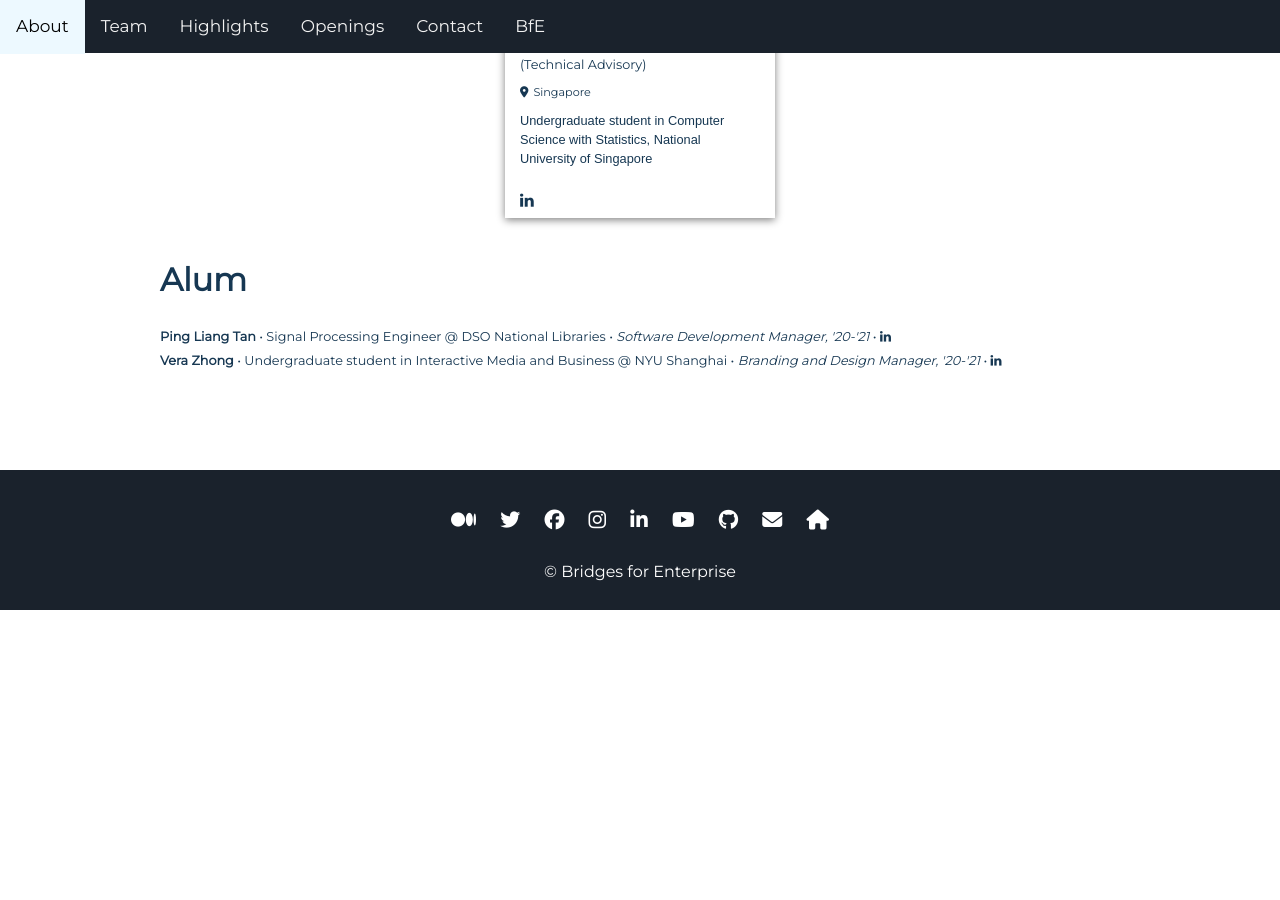
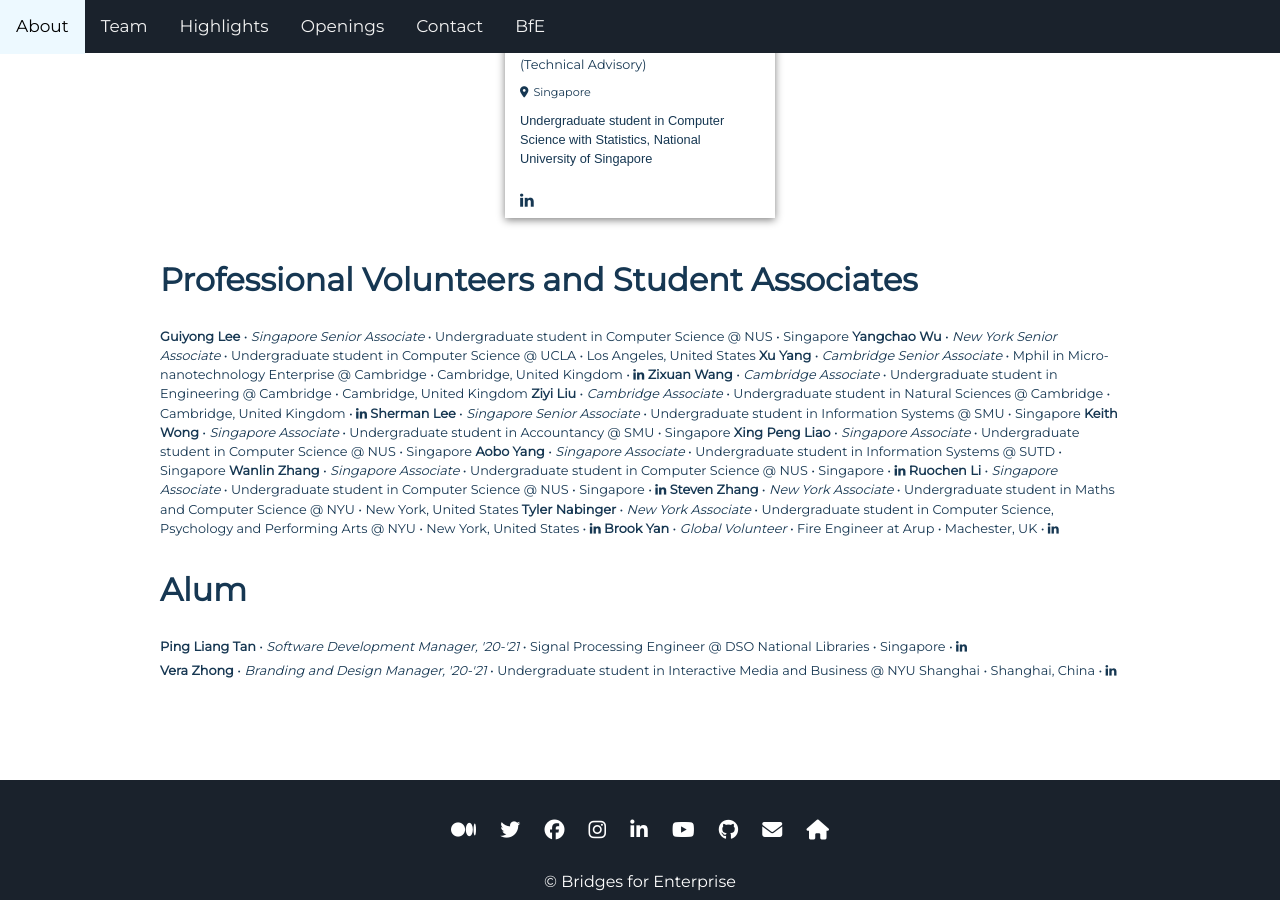
Before and after one commit to BfE-Technology/BfE-Technology.github.io, a Jekyll site: the page built from team.md, in a window 1280 px wide and 900 px high, scrolled down 2775 px. Built offline with Jekyll 4.4.1, drawn with Linux system fonts in a browser that asks for light colours; nearby versions of some CDN libraries; before the commit the page ends 3385 px from its top, so only the background shows below that; some of the changed text lies outside the part shown.

Commit message:
Update team.md

```diff
--- a/team.md
+++ b/team.md
@@ -104,7 +104,7 @@ layout: subpage
        <div class="team-title">Technology Initiatives Manager</div>
        <div class="team-location"><i class="fas fa-map-marker-alt"></i>Singapore</div>
        <div class="team-desc">
-         Undergraduate student in Computer Science, National University of Singapore
+         Undergraduate student in Computer Science and Business Administration, National University of Singapore
        </div>
      </div>
        <div class="team-linkedin"><a href="https://www.linkedin.com/in/hsuzhongjun/" target="_blank"><i class="fa fa-linkedin-in"></i></a></div>
@@ -144,7 +144,7 @@ layout: subpage
      <div class="team-text">
        <h4 class="team-name">Nancy Shen</h4>
        <div class="team-title">Cambridge Technology Director (Technical Advisory)</div>
-       <div class="team-location"><i class="fas fa-map-marker-alt"></i>Cambridge</div>
+       <div class="team-location"><i class="fas fa-map-marker-alt"></i>Cambridge, United Kingdom</div>
        <div class="team-desc">
          Undergraduate student in Engineering, University of Cambridge
        </div>
@@ -157,7 +157,7 @@ layout: subpage
      <div class="team-text">
        <h4 class="team-name">Santiago Lopez Del Pino</h4>
        <div class="team-title">New York Technology Director</div>
-       <div class="team-location"><i class="fas fa-map-marker-alt"></i>New York</div>
+       <div class="team-location"><i class="fas fa-map-marker-alt"></i>New York, United States</div>
        <div class="team-desc">
          Undergraduate student in Business, Finance, Management and Computer Science, New York University
        </div>
@@ -192,12 +192,29 @@ layout: subpage
    </div>
 </div>
 
+<h2> Professional Volunteers and Student Associates </h2>
+<div class="team-text-only">
+  <strong>Guiyong Lee</strong> • <em>Singapore Senior Associate</em> • Undergraduate student in Computer Science @ NUS • Singapore
+  <strong>Yangchao Wu</strong> • <em>New York Senior Associate</em> • Undergraduate student in Computer Science @ UCLA • Los Angeles, United States
+  <strong>Xu Yang</strong> • <em>Cambridge Senior Associate</em> • Mphil in Micro-nanotechnology Enterprise @ Cambridge • Cambridge, United Kingdom • <a href="https://www.linkedin.com/in/xu-yang-9b15b3195/" target="_blank"><i class="fa fa-linkedin-in"></i></a>
+  <strong>Zixuan Wang</strong> • <em>Cambridge Associate</em> • Undergraduate student in Engineering @ Cambridge • Cambridge, United Kingdom
+  <strong>Ziyi Liu</strong> • <em>Cambridge Associate</em> • Undergraduate student in Natural Sciences @ Cambridge • Cambridge, United Kingdom • <a href="https://www.linkedin.com/in/zi-liu/" target="_blank"><i class="fa fa-linkedin-in"></i></a>
+  <strong>Sherman Lee</strong> • <em>Singapore Senior Associate</em> • Undergraduate student in Information Systems @ SMU • Singapore
+  <strong>Keith Wong</strong> • <em>Singapore Associate</em> • Undergraduate student in Accountancy @ SMU • Singapore
+  <strong>Xing Peng Liao</strong> • <em>Singapore Associate</em> • Undergraduate student in Computer Science @ NUS • Singapore
+  <strong>Aobo Yang</strong> • <em>Singapore Associate</em> • Undergraduate student in Information Systems @ SUTD • Singapore
+  <strong>Wanlin Zhang</strong> • <em>Singapore Associate</em> • Undergraduate student in Computer Science @ NUS • Singapore • <a href="https://www.linkedin.com/in/wanlin-zhang-b890591ba/" target="_blank"><i class="fa fa-linkedin-in"></i></a>
+  <strong>Ruochen Li</strong> • <em>Singapore Associate</em> • Undergraduate student in Computer Science @ NUS • Singapore • <a href="https://www.linkedin.com/in/lirc572/" target="_blank"><i class="fa fa-linkedin-in"></i></a>
+  <strong>Steven Zhang</strong> • <em>New York Associate</em> • Undergraduate student in Maths and Computer Science @ NYU • New York, United States
+  <strong>Tyler Nabinger</strong> • <em>New York Associate</em> • Undergraduate student in Computer Science, Psychology and Performing Arts @ NYU • New York, United States • <a href="https://www.linkedin.com/in/tyler-nabinger-3955aa162/" target="_blank"><i class="fa fa-linkedin-in"></i></a>
+  <strong>Brook Yan</strong> • <em>Global Volunteer</em> • Fire Engineer at Arup • Machester, UK • <a href="https://www.linkedin.com/in/brook-yan-0b0298a0/" target="_blank"><i class="fa fa-linkedin-in"></i></a>
+</div>
 
 <h2> Alum </h2>
 <div class="team-text-only">
-  <strong>Ping Liang Tan</strong> • Signal Processing Engineer @ DSO National Libraries • <em>Software Development Manager, '20-'21</em> • <a href="https://www.linkedin.com/in/ping-liang-tan-138b0298/" target="_blank"><i class="fa fa-linkedin-in"></i></a>
+  <strong>Ping Liang Tan</strong> • <em>Software Development Manager, '20-'21</em> • Signal Processing Engineer @ DSO National Libraries • Singapore • <a href="https://www.linkedin.com/in/ping-liang-tan-138b0298/" target="_blank"><i class="fa fa-linkedin-in"></i></a>
 </div>
 <div class="team-text-only">
-  <strong>Vera Zhong</strong> • Undergraduate student in Interactive Media and Business @ NYU Shanghai • <em>Branding and Design Manager, '20-'21</em> • <a href="https://www.linkedin.com/in/vera-zhong/" target="_blank"><i class="fa fa-linkedin-in"></i></a>
+  <strong>Vera Zhong</strong> • <em>Branding and Design Manager, '20-'21</em> • Undergraduate student in Interactive Media and Business @ NYU Shanghai • Shanghai, China • <a href="https://www.linkedin.com/in/vera-zhong/" target="_blank"><i class="fa fa-linkedin-in"></i></a>
 </div>
 </div>
```
Also changed, not shown: other parts of team.md (+1 -1 lines).
